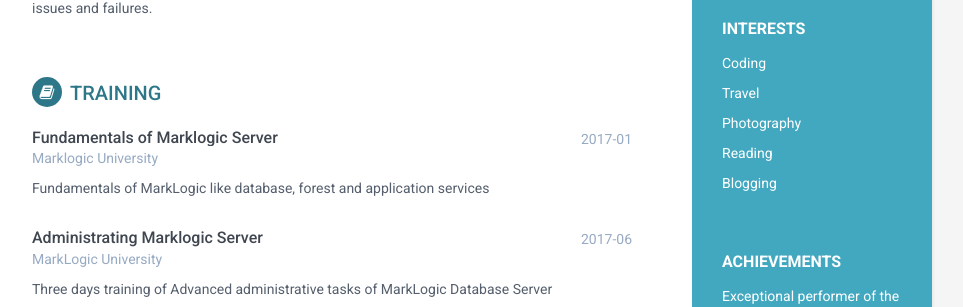
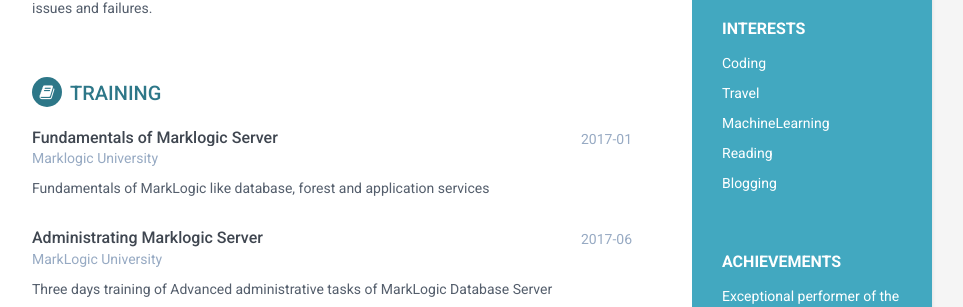
Before and after one commit to shabbir-hasan/CV, a Jekyll site: the page built from index.html, in a window 1280 px wide. Shown: the part 986-1293 px from the top of the page, without its empty margins (188-1151 px from the left). Built offline with Jekyll 4.4.1, drawn with Linux system fonts in a browser that asks for light colours.

Commit message:
Update interests.yml

```diff
--- a/_data/interests.yml
+++ b/_data/interests.yml
@@ -5,11 +5,11 @@
   item: Travel
   link:
 - interest:
-  item: Photography
-  link: http://www.pgyogesh.com/blog
+  item: MachineLearning
+  link: https://www.shabbir.pw/machinelearning/
 - interest:
   item: Reading
   link:
 - interest:
   item: Blogging
-  link: http://www.pgyogesh.com/blog
+  link: https://www.shabbir.pw/blog/
```
